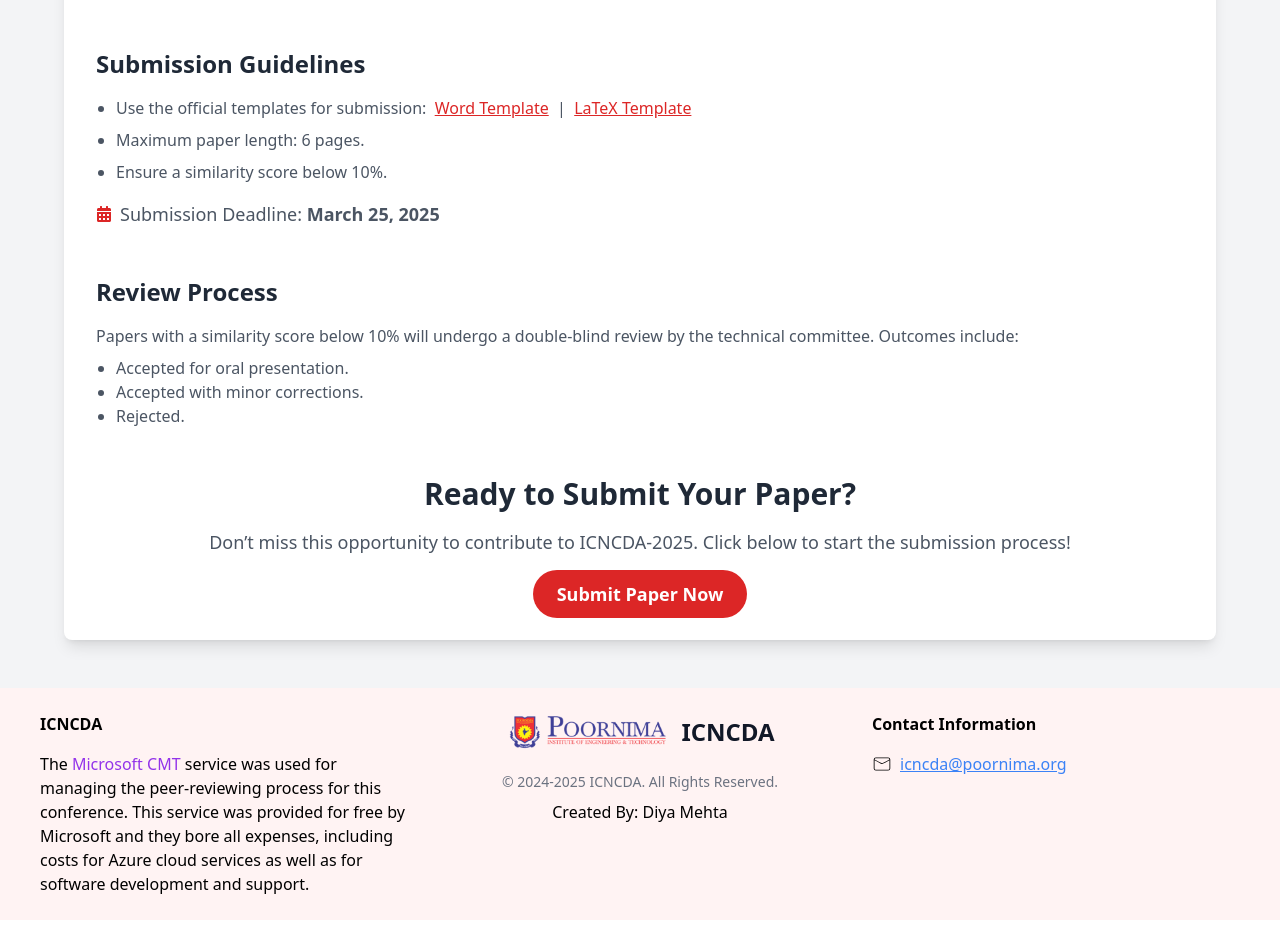
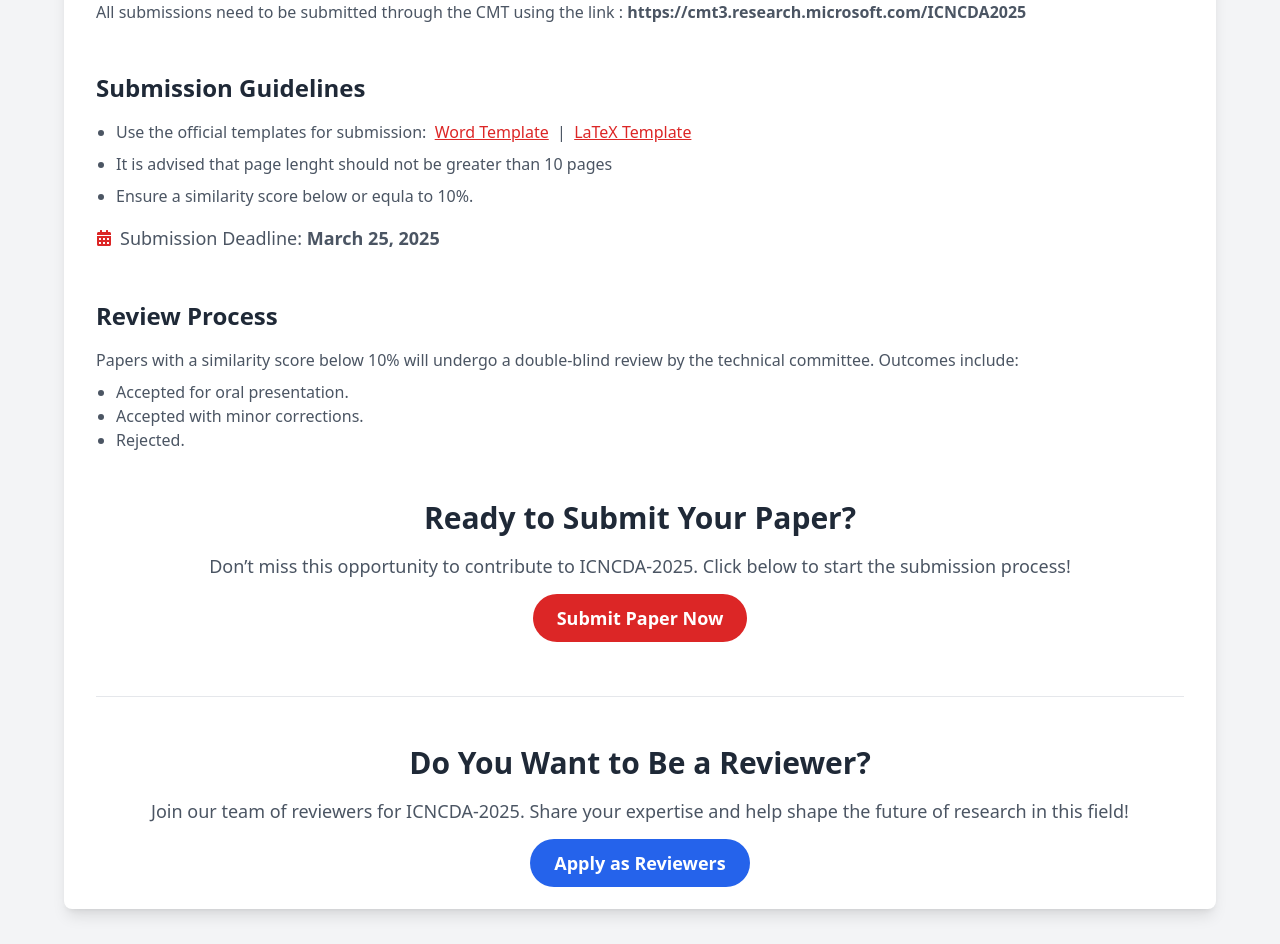
Before and after one commit to Diyamehta60/Department_conference, a React (Vite) app: page /paper-submission in a window 1280 px wide. Shown: the part 648-1592 px from the top of the page. Before the commit the page ends 1568 px from the top, so only its background shows below. Built offline with nearby package versions, Linux system fonts and the light colour scheme.

Commit message:
anil sir

```diff
--- a/src/pages/CallForPapers.jsx
+++ b/src/pages/CallForPapers.jsx
@@ -103,7 +103,7 @@
             analytics.
           </p>
           <a
-            href="/submit-paper" // Link to your actual paper submission portal
+            href="https://cmt3.research.microsoft.com/ICNCDA2025" // Link to your actual paper submission portal
             className="inline-block py-3 px-6 bg-red-600 text-white text-lg font-semibold rounded-full hover:bg-red-700 transition duration-300"
           >
             Submit Paper Now
--- a/src/pages/PaperSubmission.jsx
+++ b/src/pages/PaperSubmission.jsx
@@ -71,7 +71,7 @@
               </p>
             </div>
           </div> */}
-          <h1>Will Be Announcing Soon</h1>
+          <h1>AIP Conference Proceedings has been a trusted publishing partner for more than 40 years, delivering fast, affordable, and versatile publishing for maximum exposure of your meeting’s key research areas.</h1>
         </section>
 
         {/* Author Guidelines */}
@@ -91,7 +91,7 @@
             <li>
               Use the official templates for submission: &nbsp;
               <a
-                href="https://authors.acm.org/binaries/content/assets/publications/taps/acm_submission_template.docx"
+                href="https://pubs.aip.org/aip/acp/pages/preppapers"
                 className="text-red-600 underline"
                 target="_blank"
                 rel="noopener noreferrer"
@@ -108,8 +108,8 @@
                 LaTeX Template
               </a>
             </li>
-            <li>Maximum paper length: 6 pages.</li>
-            <li>Ensure a similarity score below 10%.</li>
+            <li>It is advised that page lenght should not be greater than 10 pages</li>
+            <li>Ensure a similarity score below or equla to 10%.</li>
           </ul>
           <div className="flex items-center mt-4">
             <FaCalendarAlt className="text-red-600 mr-2" />
@@ -151,6 +151,22 @@
             Submit Paper Now
           </a>
         </div>
+        {/* Reviewer Section */}
+      <div className="text-center mt-16 pt-12 border-t border-gray-200">
+        <h2 className="text-3xl font-bold text-gray-800 mb-4">Do You Want to Be a Reviewer?</h2>
+        <p className="text-lg text-gray-600 mb-6">
+          Join our team of reviewers for ICNCDA-2025. Share your expertise and help shape the future of research in this
+          field!
+        </p>
+        <a
+          href="https://tinyurl.com/ReviewFormICNCDA" // Replace with your actual reviewer form URL
+          className="py-3 px-6 bg-blue-600 text-white text-lg font-semibold rounded-full hover:bg-blue-700 transition duration-300"
+          target="_blank"
+          rel="noopener noreferrer"
+        >
+          Apply as Reviewers
+        </a>
+      </div>
       </div>
     </div>
   );
```
Also changed, not shown: 2 other files (tests, documents, lock files or other folders).
